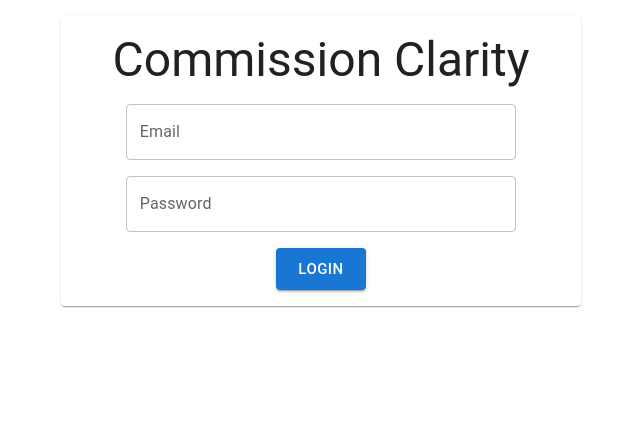
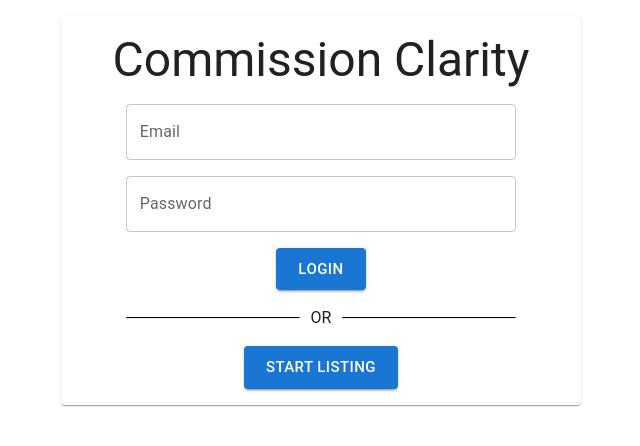
Before and after one commit to willdunk/cc-frontend, a React (Create React App) app: page /login in a window 1280 px wide. Shown: the top 446 px of the page, without its empty margins (319-959 px from the left). Built offline with nearby package versions, Linux system fonts and the light colour scheme; no server answers.

Commit message:
feat(*): Add go to new user option from login screen

```diff
--- a/src/App.tsx
+++ b/src/App.tsx
@@ -21,7 +21,9 @@ function App() {
                     <Route path="/login" element={<ReverseProtected />}>
                         <Route index element={<Login />} />
                     </Route>
-                    <Route path="/new" element={<NewUser />} />
+                    <Route path="/new" element={<ReverseProtected />}>
+                        <Route index element={<NewUser />} />
+                    </Route>
                 </Routes>
             </Router>
         </QueryClientProvider>
--- a/src/components/LoginComponent/Form.tsx
+++ b/src/components/LoginComponent/Form.tsx
@@ -7,6 +7,7 @@ import * as Yup from 'yup';
 import TextField from '@mui/material/TextField';
 import Button from '@mui/material/Button';
 import Stack from '@mui/material/Stack';
+import Or from './Or';
 
 const validationSchema = Yup.object().shape({
     email: Yup.string().email('Invalid email').required('Email is required'),
@@ -20,6 +21,11 @@ const initialValues = {
 
 const Form: React.FC = () => {
     const navigate = useNavigate();
+
+    const handleGoToNewUser = () => {
+        navigate('/new');
+    };
+
     const { mutateAsync } = useMutation({ mutationFn: postLogin });
 
     const formik = useFormik({
@@ -62,6 +68,15 @@ const Form: React.FC = () => {
                 <Button type="submit" variant="contained" color="primary" size="large">
                     Login
                 </Button>
+                <Or />
+                <Button
+                    onClick={handleGoToNewUser}
+                    variant="contained"
+                    color="primary"
+                    size="large"
+                >
+                    Start Listing
+                </Button>
             </Stack>
         </form>
     );
--- /dev/null
+++ b/src/components/LoginComponent/Or.tsx
@@ -0,0 +1,16 @@
+import Typography from '@mui/material/Typography';
+import { FC } from 'react';
+
+const Or: FC = () => {
+    return (
+        <div style={{ display: 'flex', alignItems: 'center', width: '100%' }}>
+            <hr style={{ flex: 1, borderTop: '1px solid black' }} />
+            <Typography variant="body1" style={{ margin: '0 10px' }}>
+                OR
+            </Typography>
+            <hr style={{ flex: 1, borderTop: '1px solid black' }} />
+        </div>
+    );
+};
+
+export default Or;
```
